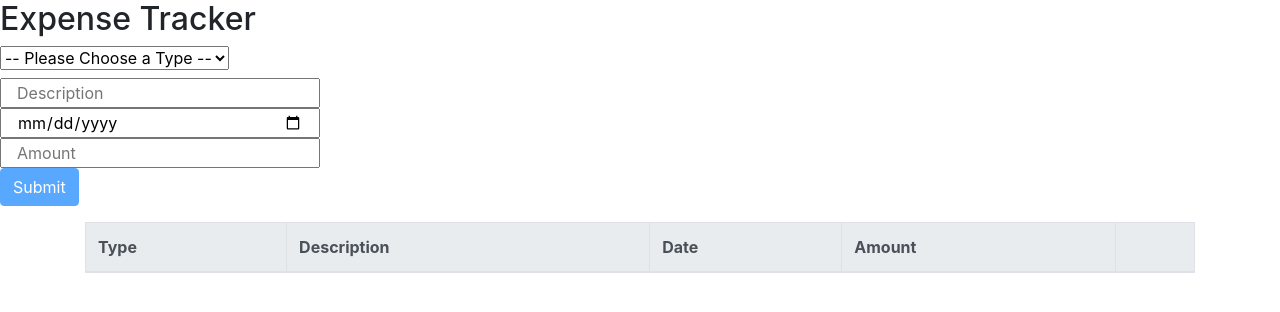
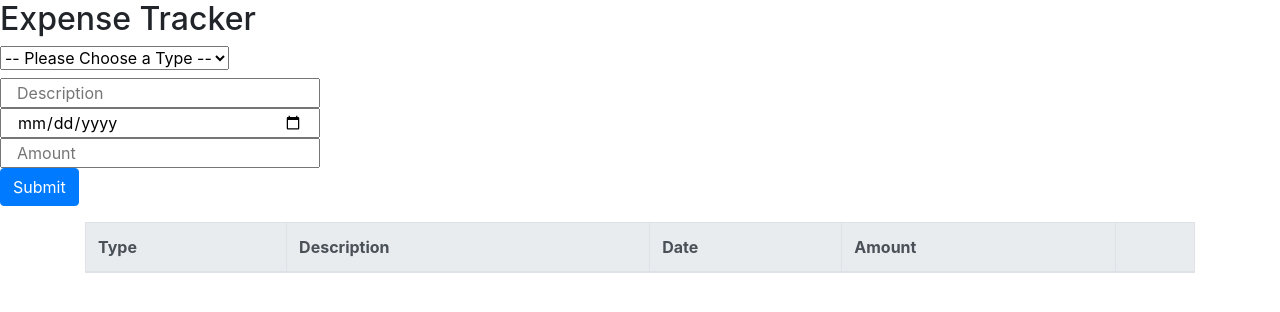
Before and after one commit to mauroleos/Expense-Tracker-App, a React (Create React App) app in the folder my-app/: page / in a window 1280 px wide. Shown: the top 312 px of the page. Built offline with nearby package versions, Linux system fonts and the light colour scheme.

Commit message:
Replaced enabled button with if else statement

```diff
--- a/my-app/src/Components/FormContainer.js
+++ b/my-app/src/Components/FormContainer.js
@@ -6,7 +6,6 @@ class Form extends Component {
   constructor() {
     super();
     this.state = {
-      disabled: true,
       form: {
         type: "",
         description: "",
@@ -15,55 +14,41 @@ class Form extends Component {
       },
       expenses: [],
     };
+    console.log(this.state.expenses);
 
     this.submitted = this.submitted.bind(this);
     this.handleChange = this.handleChange.bind(this);
   }
 
-  // componentDidUpdate(prevProps, prevState) {
-  //   const formIsInvalid = [
-  //     this.state.form.type === "",
-  //     this.state.form.description === "",
-  //     this.state.form.date === "",
-  //     this.state.form.amount === "",
-  //   ];
-  //   console.log(formIsInvalid);
-
-  //   if (prevState.disabled !== formIsInvalid) {
-  //     this.setState({
-  //       disabled: formIsInvalid === true,
-  //     });
-  //   }
-  // }
-
-  componentDidUpdate(prevProps, prevState) {
-    const typeIsInvalid = this.state.form.type === "";
-    const descriptionIsInvalid = this.state.form.description === "";
-    const dateIsInvalid = this.state.form.date === "";
-    const amountIsInvalid = this.state.form.amount === "";
-
-    console.log(amountIsInvalid);
-
+  validateForm() {
     if (
-      prevState.disabled !== typeIsInvalid &&
-      prevState.disabled !== descriptionIsInvalid &&
-      prevState.disabled !== dateIsInvalid &&
-      prevState.disabled !== amountIsInvalid
+      this.state.form.type.length > 0 &&
+      this.state.form.description.length > 0 &&
+      this.state.form.date.length > 0 &&
+      this.state.form.amount.length > 0
     ) {
-      this.setState({
-        disabled: [
-          typeIsInvalid === true,
-          descriptionIsInvalid === true,
-          dateIsInvalid === true,
-          amountIsInvalid === true,
-        ],
-      });
+      // console.log(this.state.form.description.length);
+      return true;
+    } else {
+      alert("Form must be filled out completely");
+      return false;
     }
   }
 
+  // clearForm() {
+  //   this.setState({
+  //     form: {
+  //       type: "",
+  //       description: "",
+  //       date: "",
+  //       amount: "",
+  //     },
+  //   });
+  // }
+
   submitted = (e) => {
     e.preventDefault();
-
+    if (this.validateForm() === true) {
       const expense = {
         id: Math.random(),
         type: this.state.type,
@@ -84,6 +69,7 @@ class Form extends Component {
         expenses: [...this.state.expenses, expense],
       });
       e.target.reset();
+    }
   };
 
   handleChange = (e) => {
@@ -153,8 +139,8 @@ class Form extends Component {
               <br />
               <button
                 className="btn btn-primary"
-                disabled={this.state.disabled}
                 onChange={this.formComplete}
+                onClick={this.clearForm}
               >
                 Submit
               </button>
```
Lines whose indentation alone changed are shown as unchanged.
